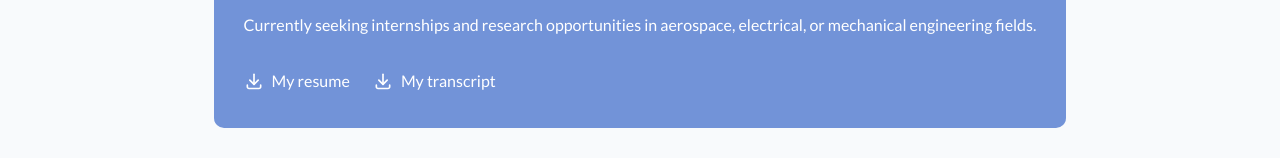
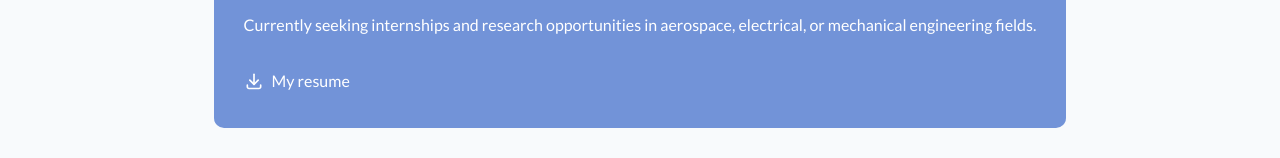
Before and after one commit to annamelkk/annamelkk, a plain HTML site: page index.html in a window 1280 px wide. Shown: the part 3435-3593 px from the top of the page. Drawn offline with Linux system fonts and the light colour scheme.

```diff
--- a/index.html
+++ b/index.html
@@ -1024,16 +1024,6 @@
                             My resume
                         </a>
 
-
-                        <a href="assets/transcript.pdf" class="resume-link">
-                            <svg width="24" height="24" viewBox="0 0 24 24" fill="none" xmlns="http://www.w3.org/2000/svg">
-                                <path d="M4 17V19C4 19.5304 4.21071 20.0391 4.58579 20.4142C4.96086 20.7893 5.46957 21 6 21H18C18.5304 21 19.0391 20.7893 19.4142 20.4142C19.7893 20.0391 20 19.5304 20 19V17" stroke="currentColor" stroke-width="2" stroke-linecap="round" stroke-linejoin="round"/>
-                                <path d="M7 11L12 16L17 11" stroke="currentColor" stroke-width="2" stroke-linecap="round" stroke-linejoin="round"/>
-                                <path d="M12 4V16" stroke="currentColor" stroke-width="2" stroke-linecap="round" stroke-linejoin="round"/>
-                            </svg>
-                            My transcript
-                        </a>
-
                     </div>
                 </div>
             </div>
```
